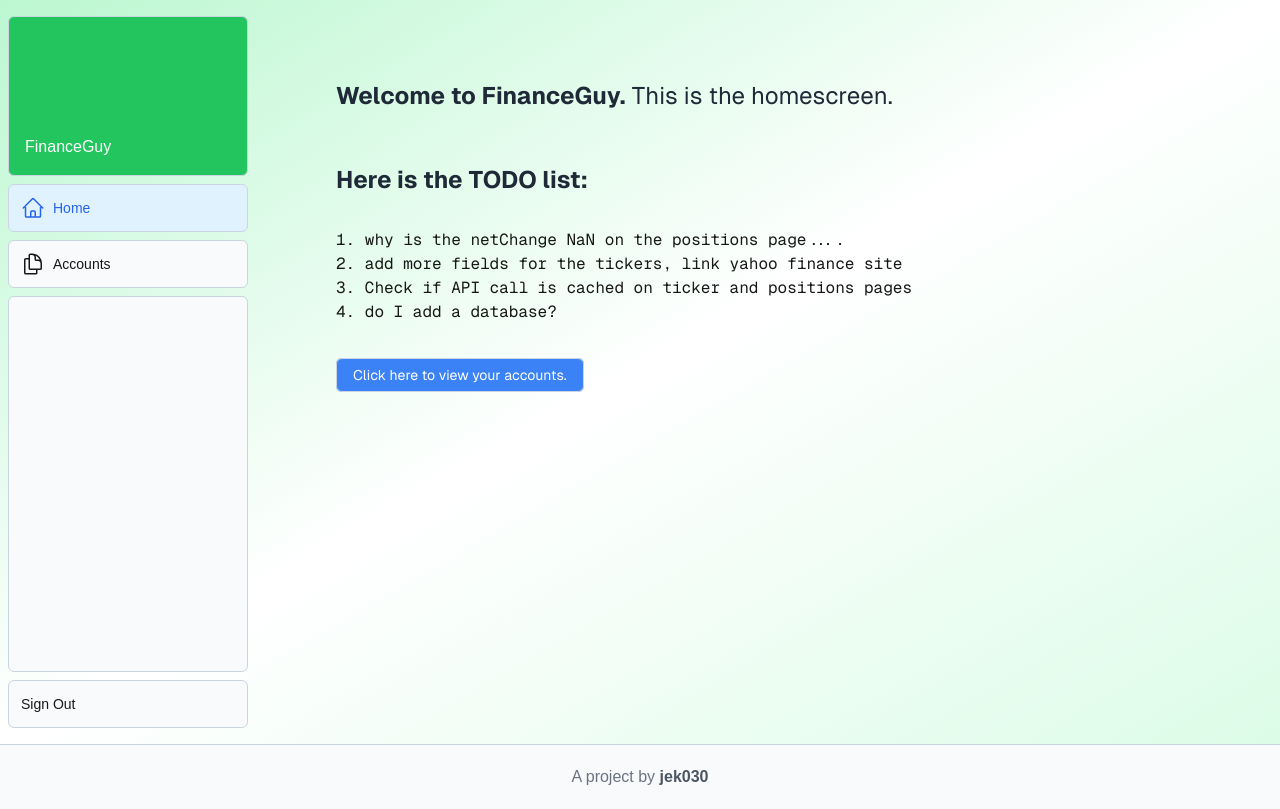
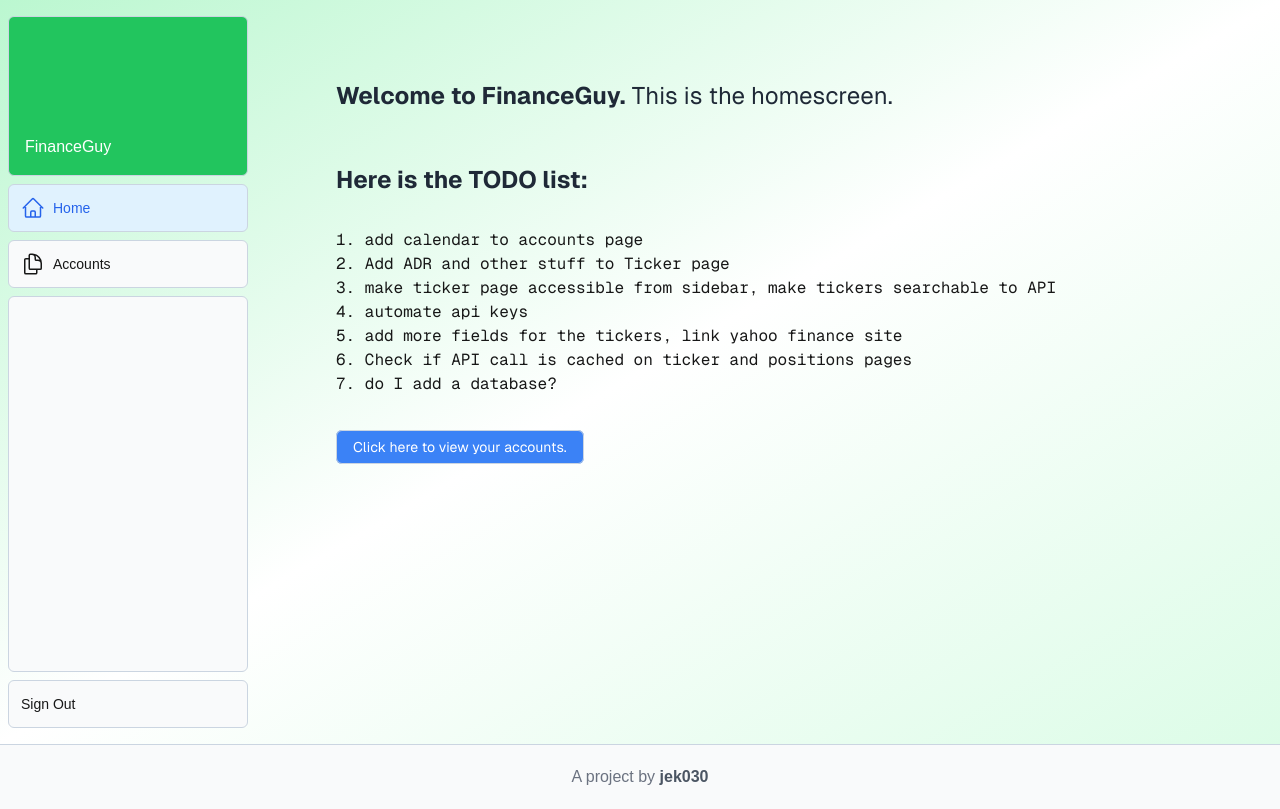
Before and after one commit to jek030/schwabApiNextJs, a Next.js app: page / in a window 1280 px wide. Built offline with nearby package versions, Linux system fonts and the light colour scheme.

Commit message:
todo bullet points updated

```diff
--- a/app/page.tsx
+++ b/app/page.tsx
@@ -19,7 +19,10 @@ export default function Home() {
              Here is the TODO list:
         </strong>
           <ul className="list-inside list-decimal text-center sm:text-left font-[family-name:var(--font-geist-mono)]">
-            <li>why is the netChange NaN on the positions page....</li>
+            <li> add calendar to accounts page</li>
+            <li>Add ADR and other stuff to Ticker page</li>
+            <li>make ticker page accessible from sidebar, make tickers searchable to API</li>
+            <li>automate api keys</li>
             <li>add more fields for the tickers, link yahoo finance site</li>
             <li>Check if API call is cached on ticker and positions pages</li>
             <li>do I add a database?</li>
```
